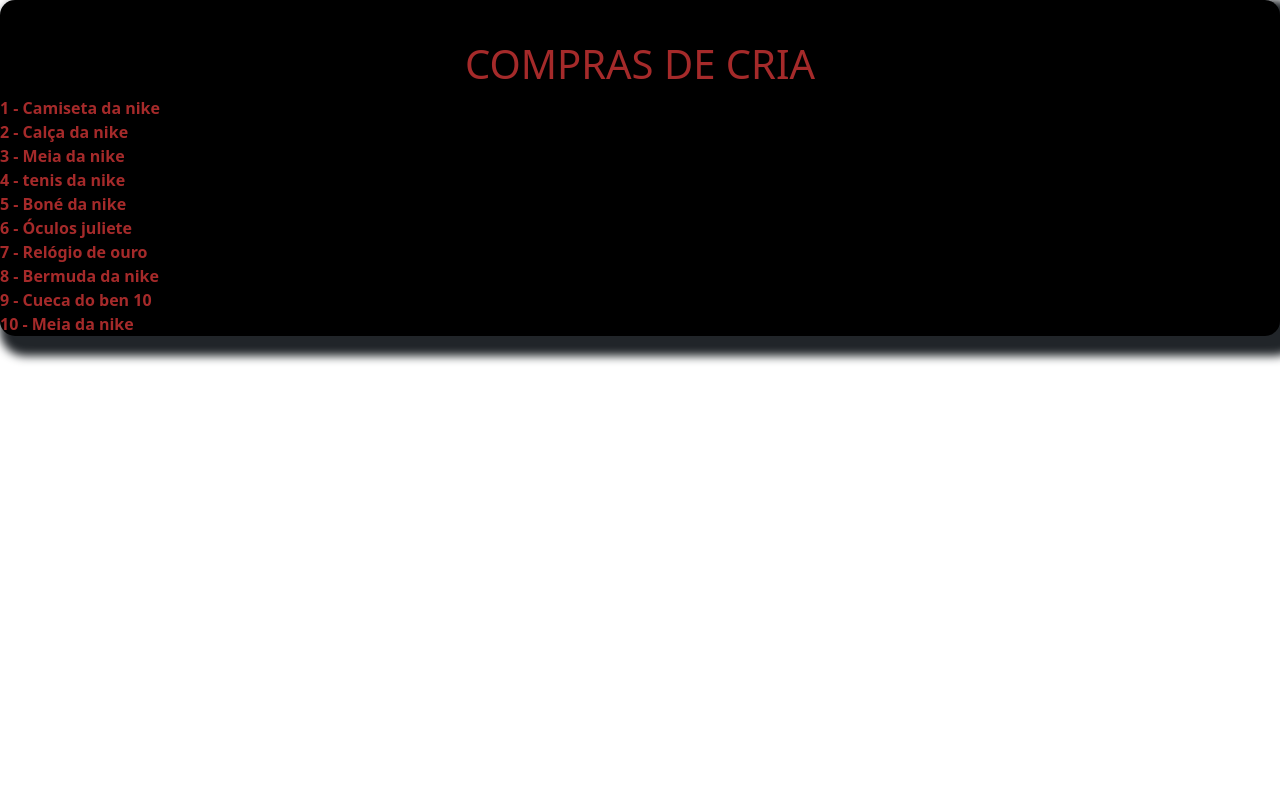
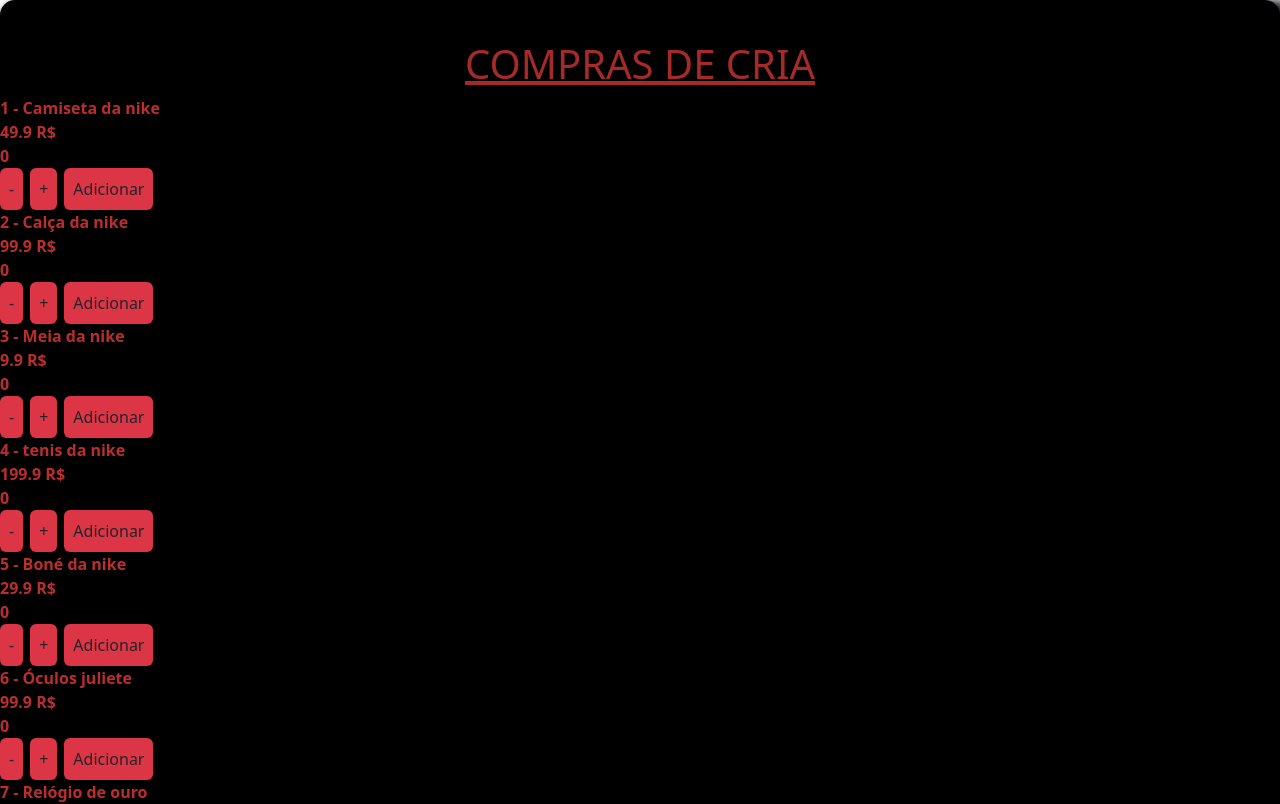
Before and after one commit to V1T0Rm3ndes/ATT-carrinho, a Vue app: page / in a window 1280 px wide. Shown: the top 804 px of the page. Built offline with nearby package versions, Linux system fonts and the light colour scheme.

Commit message:
projeto carrinho

```diff
--- a/src/App.vue
+++ b/src/App.vue
@@ -1,82 +1,100 @@
 <script setup>
-const produtos = [
-    {
-        id: 1,
-        nome: 'Camiseta da nike',
-        preco: 49.90
-    },
-    {
-        id: 2,
-        nome: 'Calça da nike',
-        preco: 99.90
-    },
-    {
-        id: 3,
-        nome: 'Meia da nike',
-        preco: 9.90
-    },
-    {
-        id: 4,
-        nome: 'tenis da nike',
-        preco: 199.90
-    },
-    {
-        id: 5,
-        nome: 'Boné da nike',
-        preco: 29.90
-    },
-    {
-        id: 6,
-        nome: 'Óculos juliete',
-        preco: 99.90
-    },
-    {
-        id: 7,
-        nome: 'Relógio de ouro',
-        preco: 299.90
-    },
-    {
-        id: 8,
-        nome: 'Bermuda da nike',
-        preco: 79.90
-    },
-    {
-        id: 9,
-        nome: 'Cueca do ben 10',
-        preco: 19.90
-    },
-    {
-        id: 10,
-        nome: 'Meia da nike',
-        preco: 9.90
-    }
-]
-
-const carrinho = [
+import { ref } from 'vue'
+const produtos = ref([
     {
         id: 1,
         nome: 'Camiseta da nike',
         preco: 49.90,
-        quantidade: 1,
-        valorTotal: 49.90
+        quantidade: 0
     },
     {
         id: 2,
         nome: 'Calça da nike',
         preco: 99.90,
-        quantidade: 2,
-        valorTotal: 199.80
+        quantidade: 0
     },
     {
         id: 3,
         nome: 'Meia da nike',
         preco: 9.90,
-        quantidade: 4,
-        valorTotal: 39.60
+        quantidade: 0
+    },
+    {
+        id: 4,
+        nome: 'tenis da nike',
+        preco: 199.90,
+        quantidade: 0
+    },
+    {
+        id: 5,
+        nome: 'Boné da nike',
+        preco: 29.90,
+        quantidade: 0
+    },
+    {
+        id: 6,
+        nome: 'Óculos juliete',
+        preco: 99.90,
+        quantidade: 0
+    },
+    {
+        id: 7,
+        nome: 'Relógio de ouro',
+        preco: 299.90,
+        quantidade: 0
+    },
+    {
+        id: 8,
+        nome: 'Bermuda da nike',
+        preco: 79.90,
+        quantidade: 0
+    },
+    {
+        id: 9,
+        nome: 'Cueca do ben 10',
+        preco: 19.90,
+        quantidade: 0
+    },
+    {
+        id: 10,
+        nome: 'Meia da nike',
+        preco: 9.90,
+        quantidade: 0
     }
+]
+)
+let valorTotal = ref(0)
 
-]
+const carrinho = ref({
+  items: [],
+  total: 0
+})
 
+// Função adicionar carrinho
+function adicionarCarrinho(produto) {
+  carrinho.value.items.push({
+    id: produto.id,
+    nome: produto.nome,
+    preco: produto.preco,
+    quantidade: produto.quantidade,
+    total: produto.preco * produto.quantidade
+  });
+  carrinho.value.total += produto.preco * produto.quantidade
+}
+// Função adicionar item
+function mais(index){
+  produtos.value[index].quantidade++
+  const pos = carrinho.value.items.indexOf(carrinho.value.items.find(c => c.id===produtos.value[index].id))
+  if(pos != -1) {
+    carrinho.value.total -= carrinho.value.items[pos].total
+    carrinho.value.items[pos].total = ++carrinho.value.items[pos].quantidade * carrinho.value.items[pos].preco
+    carrinho.value.total += carrinho.value.items[pos].total
+
+  }
+}
+function menos(index){
+  produtos.value[index].quantidade--
+}
 </script>
 
 <template>
@@ -84,11 +102,19 @@
   <div class="template">
     <h1>COMPRAS DE CRIA</h1>
 
-    <div v-for="(produtos,id) in produtos" :key="id">
+    <div v-for="(produtos,id) in produtos" :key="id" class="col-3">
     <b id="negrito"> {{ produtos.id}} - {{ produtos.nome }}</b>
+    <br>
+    <b id="negrito"> {{ produtos.preco}} R$</b>
+    <br>
+    <b id="negrito"> {{ produtos.quantidade}} </b>
+    <br><button type="button" @click="menos(index)" class="btn bg-danger p-2 h-r">-</button>
+    <button type="button" @click="mais(index)" class="btn bg-danger p-2 ml-b h-g">+</button>
+    <button type="button" @click="adicionarCarrinho(produto)" class="btn bg-danger p-2 ml-b h-g">Adicionar</button>
+
     </div>
-
-
+{{ carrinho }}
+{{ valorTotal }}
   </div>
 
 
@@ -109,10 +135,16 @@
   color: brown;
   padding-top: 40px;
   text-align: center;
+  text-decoration: underline;
 }
 
 #negrito{
-    color: brown;
+    color:  rgb(187, 46, 46);
+}
+
+.ml-b{
+margin-left: 7px;
+
 }
 
 </style>
```
